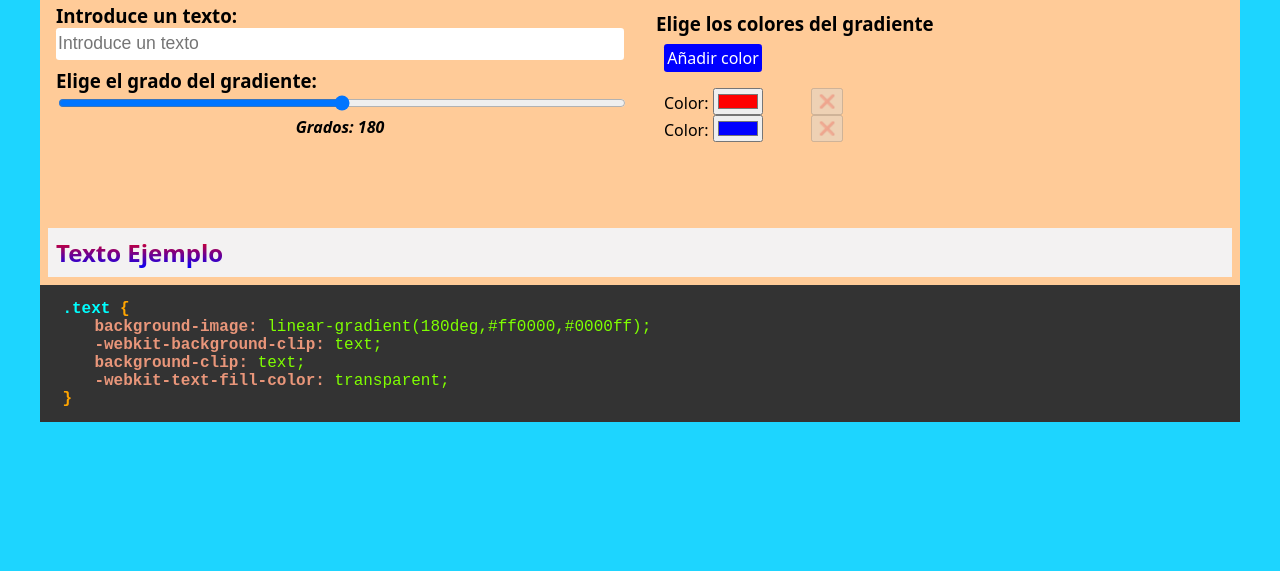
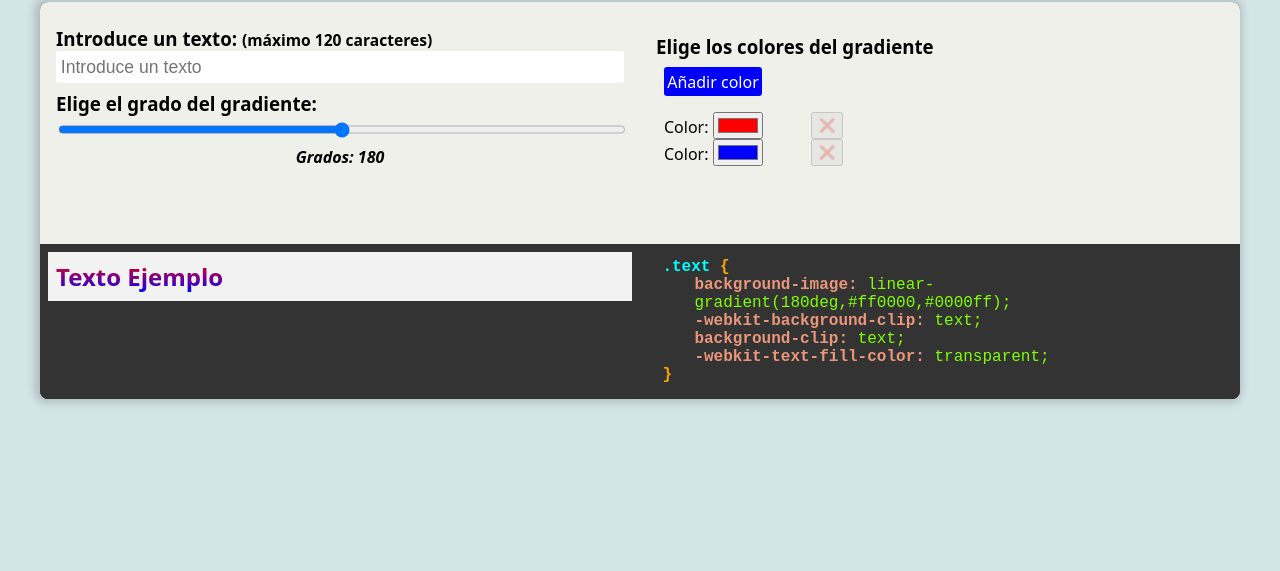
Before and after one commit to jmedinalezama/generator-gradient-text, a plain HTML site: page index.html in a window 1280 px wide. Shown: the part 229-800 px from the top of the page. Drawn offline with Linux system fonts and the light colour scheme.

Commit message:
cambios de diseño

```diff
--- a/index.css
+++ b/index.css
@@ -1,7 +1,8 @@
 :root {
-  --azul: #1dd5ff;
+  --azul: #d4e5e7;
   --crema: #ffcb98;
   --black: rgb(51 51 51);
+  --light: #f0f0eb;
 }
 html {
   box-sizing: border-box;
@@ -70,14 +71,17 @@ main {
   flex-direction: column;
   min-height: max-content;
   background-color: var(--black);
+  border-radius: 0.5rem;
+  box-shadow: -2px 0 0.5rem 0.2rem rgba(0, 0, 0, 0.185);
 }
 
 .datos {
-  background-color: var(--crema);
+  background-color: var(--light);
   display: flex;
   flex-direction: column;
   gap: 0.5rem;
   padding: 1rem;
+  border-radius: 0.5rem 0.5rem 0 0;
 }
 
 @media screen and (min-width: 700px) {
@@ -102,6 +106,8 @@ main {
   outline: none;
   border-radius: 0.2rem;
   font-size: 1.1rem;
+  display: block;
+  padding: 0.3rem;
 }
 
 .datos .mensaje {
@@ -111,6 +117,7 @@ main {
 
 .datos .datos-grados input {
   width: 100%;
+  padding: 0.2rem;
 }
 
 .datos .datos-grados .info-grados {
@@ -152,11 +159,13 @@ main {
 .view {
   display: flex;
   flex-direction: column;
+  border-radius: 0.5rem;
 }
 
 .view .texto-gradiente {
-  background-color: var(--crema);
+  background-color: var(--black);
   padding: 0.5rem;
+  border-radius: 0.5rem;
 }
 
 .view .texto-gradiente div {
@@ -175,6 +184,7 @@ main {
 .view .code {
   background-color: var(--black);
   padding: 0.5rem 1rem;
+  border-radius: 0.5rem;
 }
 
 .view .code .code-css {
@@ -209,3 +219,17 @@ main {
   color: chartreuse;
   font-weight: 400;
 }
+
+@media screen and (min-width: 700px) {
+  .view {
+    flex-direction: row;
+  }
+
+  .view .texto-gradiente {
+    width: 50%;
+  }
+
+  .view .code {
+    width: 50%;
+  }
+}
--- a/index.html
+++ b/index.html
@@ -19,7 +19,7 @@
         <section>
           <div class="datos-texto">
             <label for="texto">
-              <h3>Introduce un texto:</h3>
+              <h3>Introduce un texto: <small>(máximo 120 caracteres)</small></h3>
             </label>
             <input type="search" name="texto" id="texto" placeholder="Introduce un texto" autocomplete="off" />
           </div>
--- a/main.js
+++ b/main.js
@@ -9,6 +9,7 @@ const $template = d.querySelector(".template-color").content;
 
 let cantidadBtnColors = 2;
 let mensajeLimitTexto = true;
+let longitudCadena = 120;
 
 const agregarColor = () => {
   cantidadBtnColors++;
@@ -56,7 +57,7 @@ const establecerTexto = (e) => {
 
   let mensaje = null;
 
-  if (valor.length > 50) {
+  if (valor.length > longitudCadena) {
     mensaje = d.createElement("div");
 
     mensaje.textContent = "No se permiten más caracteres.";
@@ -74,7 +75,7 @@ const establecerTexto = (e) => {
 
     let limittexto = "";
 
-    for (let i = 0; i < 50; i++) {
+    for (let i = 0; i < longitudCadena; i++) {
       limittexto += valor[i];
     }
 
```
